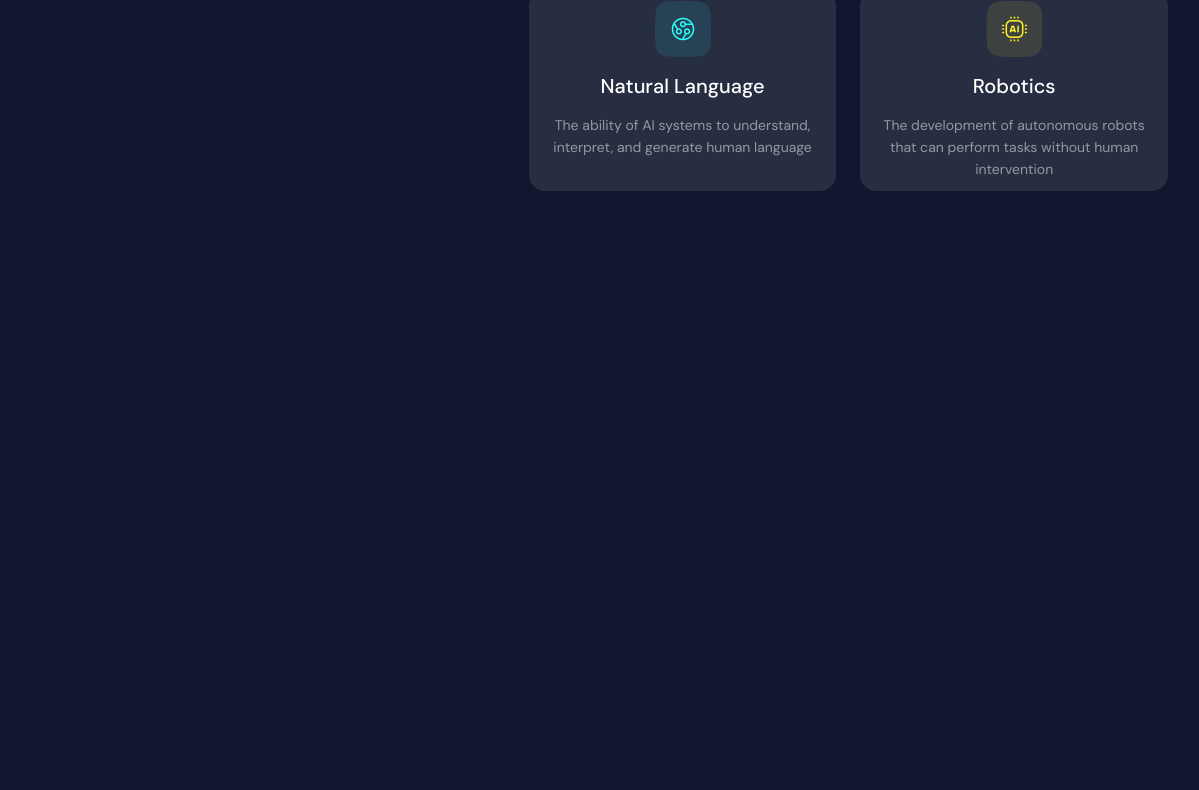
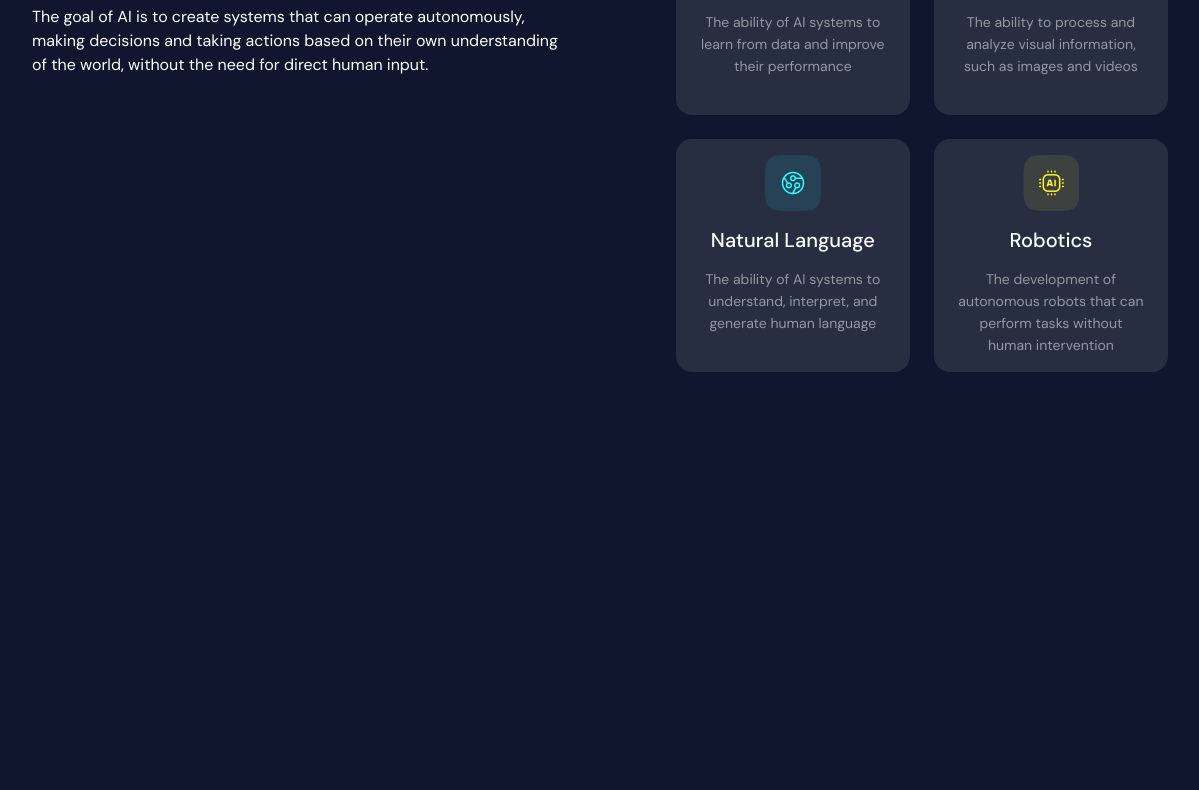
Before and after one commit to PatrykPorabik/Sekcja-4-obszar-w-AI, a website built with Vite: page index.html in a window 1536 px wide. Shown: the part 277-1067 px from the top of the page, without its empty margins (168-1367 px from the left). Before the commit the page ends 896 px from the top, so only its background shows below. Built offline with nearby package versions, Linux system fonts and the light colour scheme.

Commit message:
fixes for ai features grid

```diff
--- a/src/global-styles/style.scss
+++ b/src/global-styles/style.scss
@@ -37,8 +37,7 @@ body {
     border-radius: 16px;
     display: flex;
     flex-direction: column;
-    margin-bottom: 16px;
-    padding: 11px 20px;
+    padding: 16px 24px;
     flex: 1 1 40%;
     text-align: center;
   }
@@ -79,6 +78,7 @@ p {
 
 @media (min-width: 1440px) {
   body {
+    margin: 159px auto;
     width: 1136px;
   }
   .page {
@@ -89,6 +89,11 @@ p {
   }
 
   .box-container {
+    display: grid;
     gap: 24px;
+    grid-gap: 24px;
+    grid-template-columns: repeat(2,1fr);
+    grid-template-rows: repeat(2,1fr);
+    margin: 0 auto;
   }
 }
```
Also changed, not shown: src/global-styles/style.css, 1 other file.
